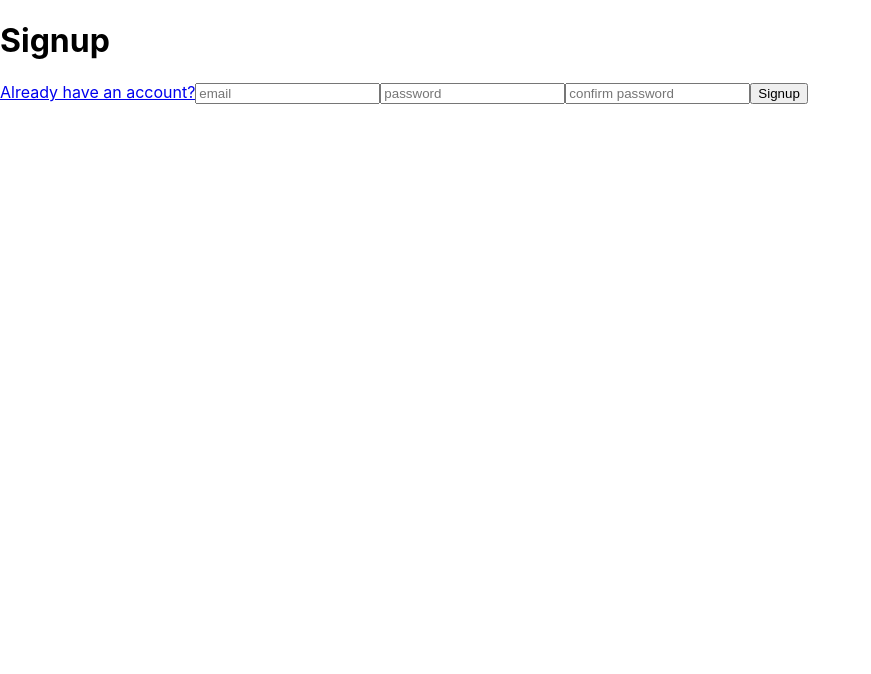
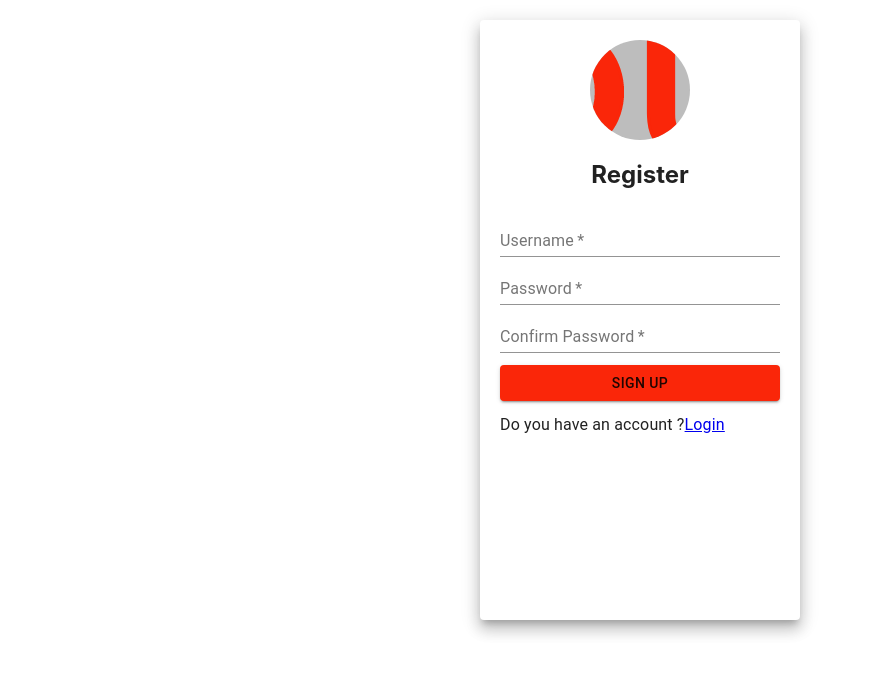
Before and after one commit to yogeshmishra667/react-firebase, a React (Create React App) app: page /signup in a window 1280 px wide. Shown: the top 674 px of the page, without its empty margins (0-871 px from the left). Built offline with nearby package versions, Linux system fonts and the light colour scheme; no server answers.

Commit message:
add style on login and signup with material ui

```diff
--- a/package.json
+++ b/package.json
@@ -3,6 +3,8 @@
   "version": "0.1.0",
   "private": true,
   "dependencies": {
+    "@material-ui/core": "^4.12.4",
+    "@material-ui/icons": "^4.11.3",
     "@testing-library/jest-dom": "^5.16.5",
     "@testing-library/react": "^13.4.0",
     "@testing-library/user-event": "^13.5.0",
--- a/src/Pages/Home.js
+++ b/src/Pages/Home.js
@@ -1,5 +1,5 @@
 import React, { useState, useEffect } from 'react';
-import { collection, getDocs, deleteDoc, doc } from 'firebase/firestore';
+import { collection, getDocs, deleteDoc, doc, getDoc } from 'firebase/firestore';
 import { Link } from 'react-router-dom';
 import { auth } from '../firebase';
 import { DB } from '../firebase';
@@ -40,8 +40,16 @@ const Home = () => {
     }
   };
 
-  const viewData = (id) => {
-    console.log(id);
+  const viewData = async (id) => {
+    const docRef = doc(DB, 'student', id);
+    const docSnap = await getDoc(docRef);
+
+    if (docSnap.exists()) {
+      console.log('Document data:', docSnap.data());
+    } else {
+      // doc.data() will be undefined in this case
+      console.log('No such document!');
+    }
   };
 
   const editData = (id) => {
--- a/src/Pages/Login.js
+++ b/src/Pages/Login.js
@@ -1,46 +1,74 @@
-import { useNavigate, Link} from 'react-router-dom';
-import React, {useState} from 'react';
-import {signInWithEmailAndPassword } from "firebase/auth";
+import { useNavigate, Link } from 'react-router-dom';
+import React, { useState } from 'react';
+import { signInWithEmailAndPassword } from 'firebase/auth';
 import { auth } from '../firebase';
+import img from './logo.png';
+
+//martial ui
+import { Grid, Paper, Avatar, TextField, Button, Typography } from '@material-ui/core';
 
 const Login = () => {
+  //style
+  const paperStyle = { padding: 20, height: '70vh', width: 280, margin: '20px auto' };
+  const avatarStyle = { width: '100px', height: '100px' };
+  const btnstyle = { margin: '12px 0', backgroundColor: '#fa2609' };
+
+  //state
   const [email, setEmail] = useState('');
   const [password, setPassword] = useState('');
   let navigate = useNavigate(); // useNavigate is a hook that returns a function that can be used to navigate to a new location
 
   const handleSubmit = (e) => {
     e.preventDefault();
-  }
+  };
 
   const login = async () => {
     try {
       const userCredential = await signInWithEmailAndPassword(auth, email, password);
       const user = userCredential.user;
-      navigate("/");
+      navigate('/');
       console.log(user);
     } catch (error) {
       console.log(error);
     }
-  }
-
-
-
-
+  };
 
   return (
-    <div>
-      <h1>Login</h1>
+    <Grid>
+      <Paper elevation={10} style={paperStyle}>
+        <Grid align="center">
+          <Avatar style={avatarStyle}>
+            <img src={img} alt="logo" />
+          </Avatar>
+          <h2>Sign In</h2>
+        </Grid>
+        <form onSubmit={handleSubmit}>
+          <TextField
+            label="Username"
+            placeholder="Enter username"
+            onChange={(e) => setEmail(e.target.value)}
+            fullWidth
+            required
+          />
+          <TextField
+            label="Password"
+            placeholder="Enter password"
+            onChange={(e) => setPassword(e.target.value)}
+            type="password"
+            fullWidth
+            required
+          />
 
-      <form onSubmit={handleSubmit}>
-      <Link to="/signup">Don't have an account?</Link>
-        <input type="text" placeholder="email" onChange={(e) => setEmail(e.target.value)}  />
-        <input type="password" placeholder="password" onChange={(e) => setPassword(e.target.value)}  />
-        <button type="submit" onClick={login}>Login</button>
-      </form>
-
-
-    </div>
+          <Button type="submit" color="primary" variant="contained" onClick={login} style={btnstyle} fullWidth>
+            Sign in
+          </Button>
+          <Typography>
+            Don't have an account? <Link to="/signup">Signup</Link>
+          </Typography>
+        </form>
+      </Paper>
+    </Grid>
   );
-}
+};
 
 export default Login;
--- a/src/Pages/Signup.js
+++ b/src/Pages/Signup.js
@@ -1,18 +1,25 @@
-import React, {useState} from 'react';
+import React, { useState } from 'react';
 import { createUserWithEmailAndPassword } from 'firebase/auth';
 import { auth } from '../firebase';
 import { Link } from 'react-router-dom';
+import img from './logo.png';
 
+//martial ui
+import { Grid, Paper, Avatar, TextField, Button, Typography } from '@material-ui/core';
 
 const Signup = () => {
+  //style
+  const paperStyle = { padding: 20, height: '70vh', width: 280, margin: '20px auto' };
+  const avatarStyle = { width: '100px', height: '100px' };
+  const btnstyle = { margin: '12px 0', backgroundColor: '#fa2609' };
+
   const [email, setEmail] = useState('');
   const [password, setPassword] = useState('');
   const [confirmPassword, setConfirmPassword] = useState('');
 
   const handleSubmit = (e) => {
     e.preventDefault();
-  }
-
+  };
 
   const register = async () => {
     if (password !== confirmPassword) {
@@ -23,27 +30,55 @@ const Signup = () => {
     try {
       const userCredential = await createUserWithEmailAndPassword(auth, email, password);
       console.log(userCredential);
-
     } catch (error) {
       console.log(error);
     }
-  }
-
-
+  };
 
   return (
-    <div>
-      <h1>Signup</h1>
+    <Grid>
+      <Paper elevation={10} style={paperStyle}>
+        <Grid align="center">
+          <Avatar style={avatarStyle}>
+            <img src={img} alt="logo" />
+          </Avatar>
+          <h2>Register</h2>
+        </Grid>
+        <form onSubmit={handleSubmit}>
+          <TextField
+            label="Username"
+            placeholder="Enter username"
+            onChange={(e) => setEmail(e.target.value)}
+            fullWidth
+            required
+          />
+          <TextField
+            label="Password"
+            placeholder="Enter password"
+            onChange={(e) => setPassword(e.target.value)}
+            type="password"
+            fullWidth
+            required
+          />
+          <TextField
+            label="Confirm Password"
+            placeholder="Enter Confirm password"
+            onChange={(e) => setConfirmPassword(e.target.value)}
+            type="password"
+            fullWidth
+            required
+          />
 
-      <form onSubmit={handleSubmit}>
-      <Link to="/login">Already have an account?</Link>
-        <input type="text" placeholder="email" onChange={(e) => setEmail(e.target.value)} />
-        <input type="password" placeholder="password" onChange={(e) => setPassword(e.target.value)} />
-        <input type="password" placeholder="confirm password" onChange={(e) => setConfirmPassword(e.target.value)} />
-        <button type="submit" onClick={register} >Signup</button>
-      </form>
-    </div>
+          <Button type="submit" variant="contained" onClick={register} style={btnstyle} fullWidth>
+            Sign Up
+          </Button>
+          <Typography>
+            Do you have an account ?<Link to="/login">Login</Link>
+          </Typography>
+        </form>
+      </Paper>
+    </Grid>
   );
-}
+};
 
 export default Signup;
```
Also changed, not shown: src/Pages/manageData.js (+142 -8 lines), src/login.css (added, +34 -0 lines), src/Pages/logo.png (added), src/index.css (line endings or trailing spaces), 1 other file (tests, documents, lock files or other folders).
